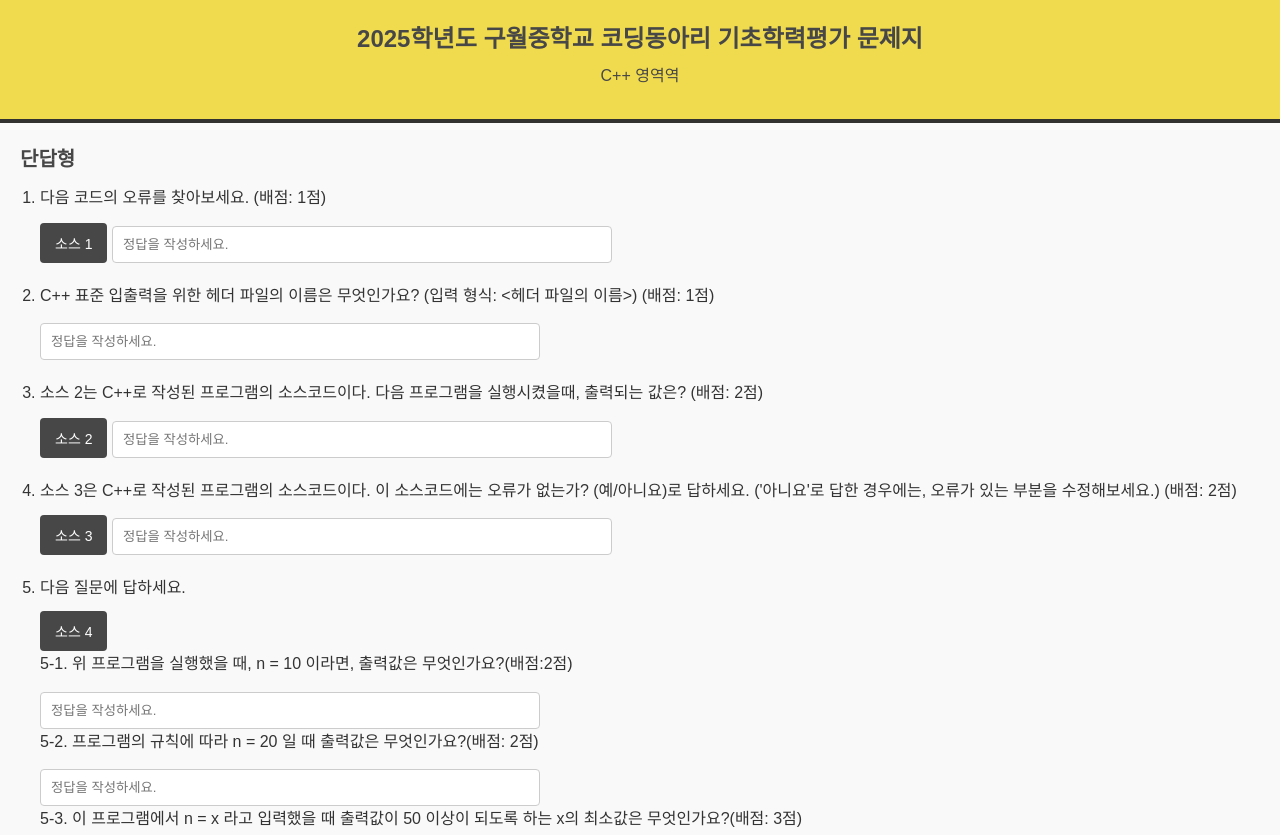
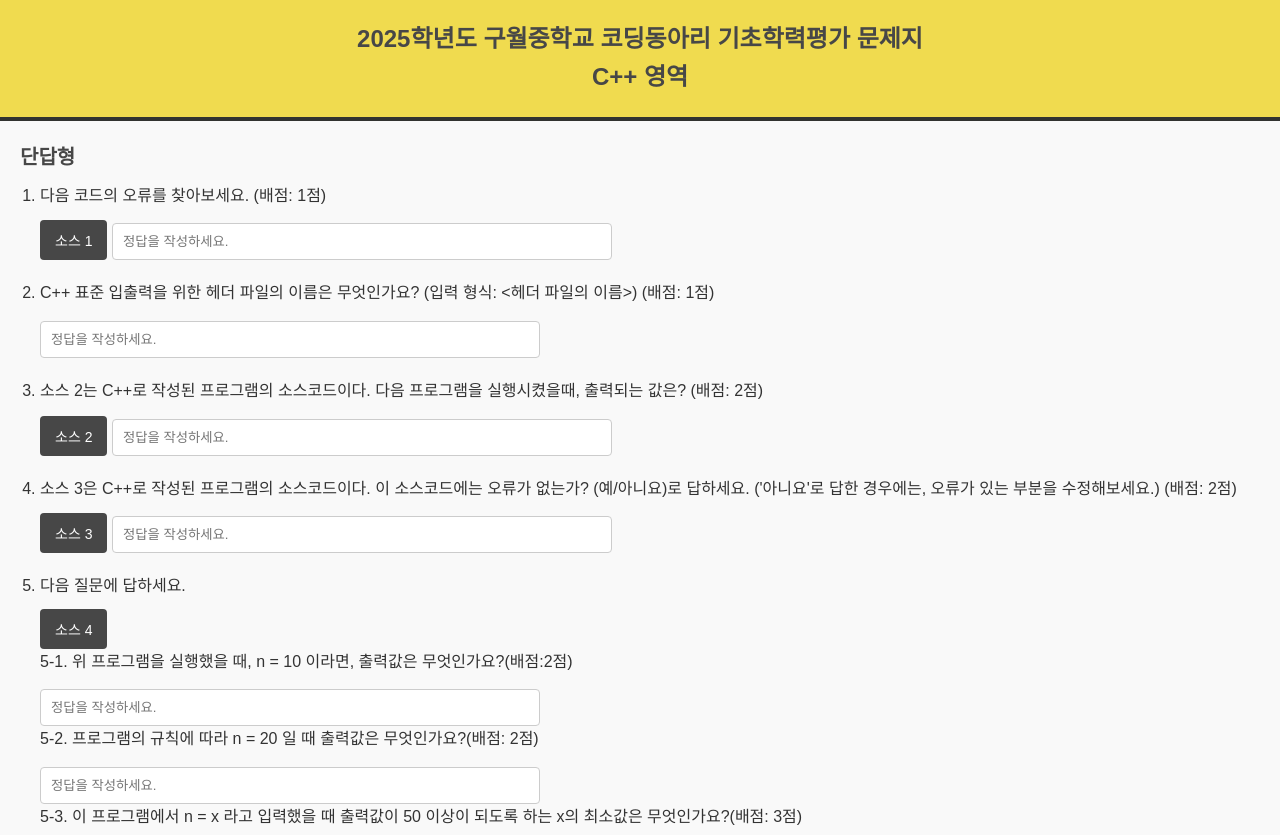
Before and after one commit to YunminCompaney/return0-test, a website: page main/public/problems/cpp/cppProblem.html in a window 1280 px wide. Shown: the top 835 px of the page. Drawn offline with nearby package versions, Linux system fonts and the light colour scheme.

Commit message:
진짜 진짜 진짜 진짜 최종본

```diff
--- a/main/public/problems/cpp/cppProblem.html
+++ b/main/public/problems/cpp/cppProblem.html
@@ -34,7 +34,7 @@
 
     <header>
         <h1>2025학년도 구월중학교 코딩동아리 기초학력평가 문제지</h1>
-        <p>C++ 영역역</p>
+        <h2>C++ 영역</h2>
     </header>
 
     <main>
```
